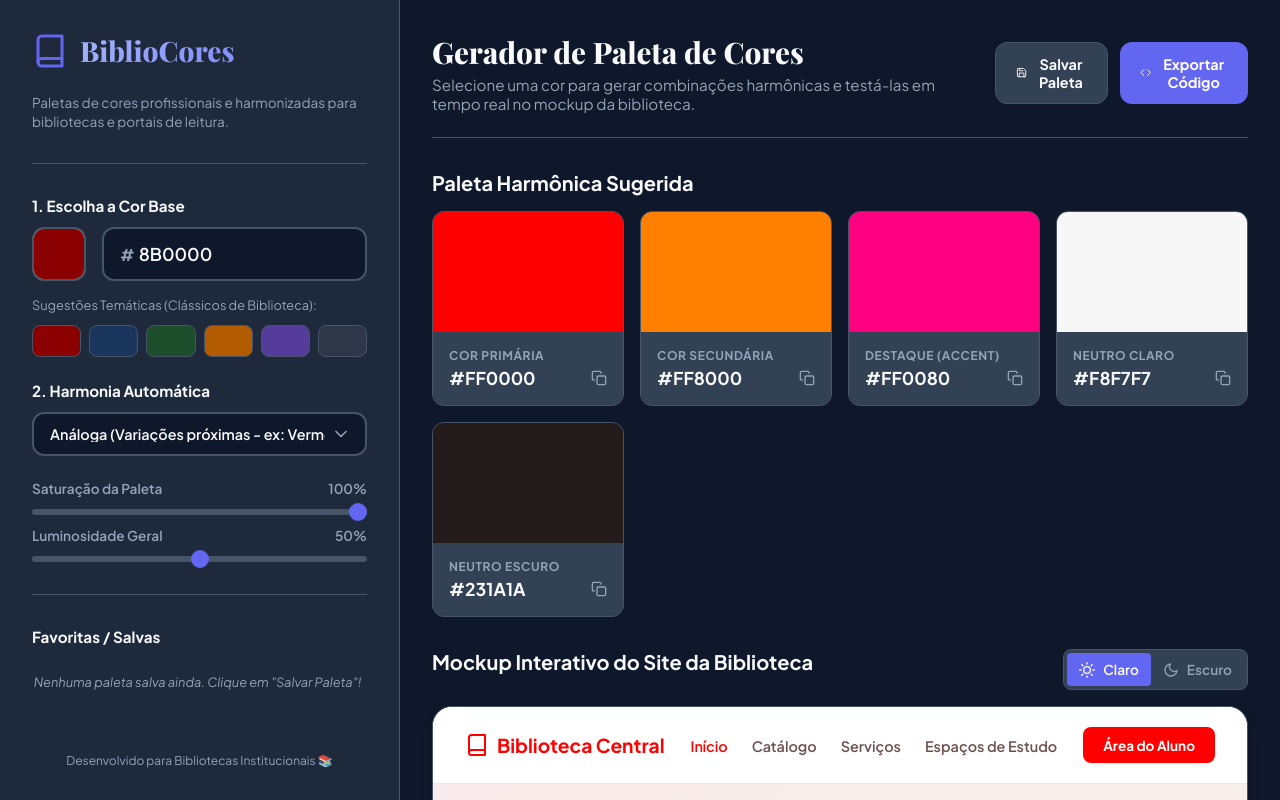
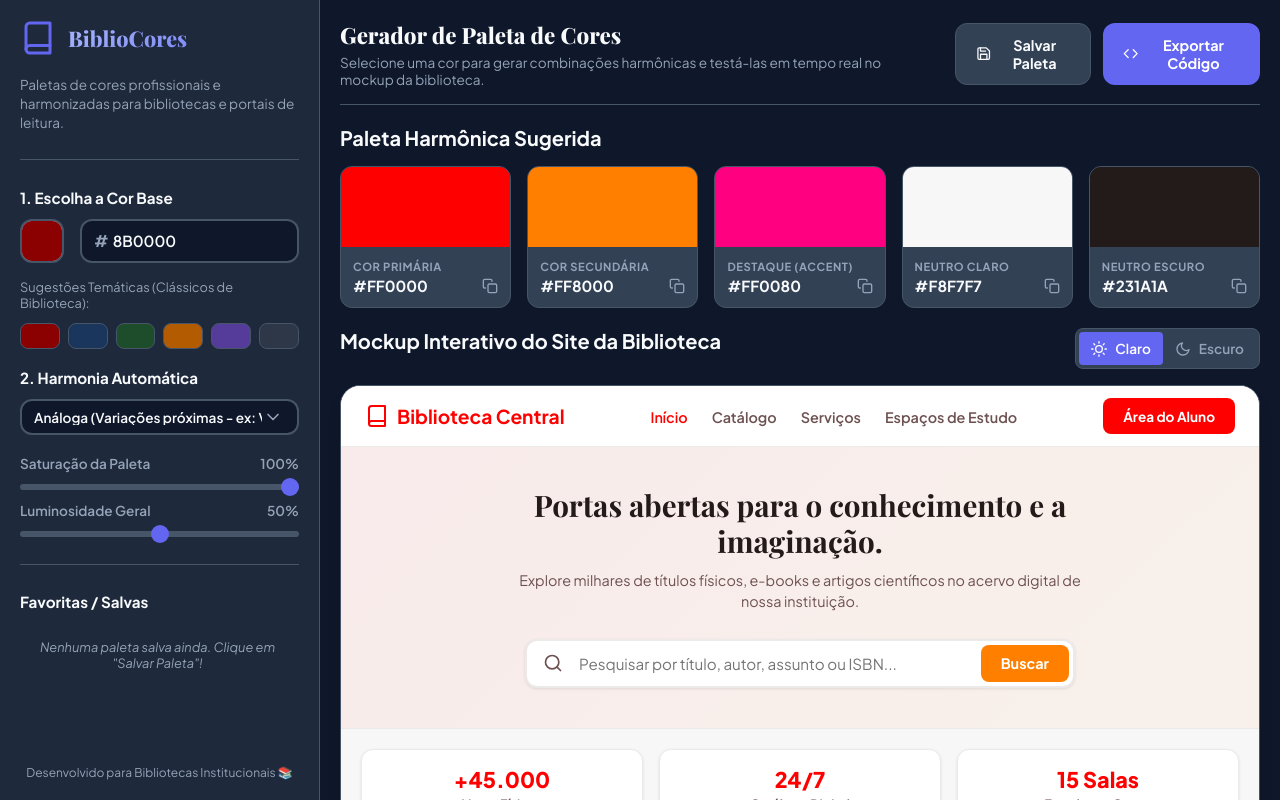
Before and after one commit to Henzogabriel954/gerar_paletas_de_cores, a website: page index.html in a window 1280 px wide. Drawn offline with nearby package versions, Linux system fonts and the light colour scheme; a web font is replaced by a local one.

Commit message:
style: reduzir tamanhos de fonte e espacamentos para interface mais compacta

```diff
--- a/style.css
+++ b/style.css
@@ -74,13 +74,13 @@ body {
 
 /* Sidebar de Controles */
 .sidebar {
-  width: 400px;
+  width: 320px;
   background-color: var(--bg-sidebar);
   border-right: 1px solid var(--border-color);
-  padding: 2rem;
+  padding: 1.25rem;
   display: flex;
   flex-direction: column;
-  gap: 1.5rem;
+  gap: 1.2rem;
   flex-shrink: 0;
   overflow-y: auto;
   max-height: 100vh;
@@ -99,7 +99,7 @@ body {
 }
 
 .brand h1 {
-  font-size: 1.75rem;
+  font-size: 1.35rem;
   font-weight: 800;
   font-family: 'Playfair Display', serif;
   background: linear-gradient(135deg, #a5b4fc, #818cf8);
@@ -149,8 +149,8 @@ body {
 
 .color-picker-input-container {
   position: relative;
-  width: 54px;
-  height: 54px;
+  width: 44px;
+  height: 44px;
   border-radius: var(--radius-md);
   overflow: hidden;
   border: 2px solid var(--border-color);
@@ -189,7 +189,7 @@ body {
   background-color: var(--input-bg);
   border: 2px solid var(--border-color);
   border-radius: var(--radius-md);
-  padding: 0 1rem;
+  padding: 0 0.75rem;
   flex: 1;
   transition: border-color var(--transition-fast);
 }
@@ -208,7 +208,7 @@ body {
   background: transparent;
   border: none;
   color: var(--text-primary);
-  font-size: 1.1rem;
+  font-size: 0.95rem;
   font-weight: 600;
   width: 100%;
   outline: none;
@@ -223,7 +223,7 @@ body {
 }
 
 .preset-btn {
-  height: 32px;
+  height: 26px;
   border-radius: var(--radius-sm);
   border: 1px solid var(--border-color);
   cursor: pointer;
@@ -246,9 +246,9 @@ body {
   background-color: var(--input-bg);
   border: 2px solid var(--border-color);
   border-radius: var(--radius-md);
-  padding: 0.75rem 2.5rem 0.75rem 1rem;
+  padding: 0.55rem 2.2rem 0.55rem 0.75rem;
   color: var(--text-primary);
-  font-size: 0.9rem;
+  font-size: 0.85rem;
   font-weight: 600;
   cursor: pointer;
   appearance: none;
@@ -388,12 +388,12 @@ body {
    ========================================================================== */
 .main-content {
   flex: 1;
-  padding: 2rem;
+  padding: 1.25rem;
   overflow-y: auto;
   max-height: 100vh;
   display: flex;
   flex-direction: column;
-  gap: 2rem;
+  gap: 1.25rem;
 }
 
 /* Header */
@@ -402,12 +402,12 @@ body {
   justify-content: space-between;
   align-items: center;
   border-bottom: 1px solid var(--border-color);
-  padding-bottom: 1.5rem;
-  gap: 1.5rem;
+  padding-bottom: 1rem;
+  gap: 1.25rem;
 }
 
 .header-info h2 {
-  font-size: 1.85rem;
+  font-size: 1.4rem;
   font-weight: 800;
   font-family: 'Playfair Display', serif;
   color: var(--text-primary);
@@ -415,7 +415,7 @@ body {
 
 .header-info p {
   color: var(--text-secondary);
-  font-size: 0.95rem;
+  font-size: 0.85rem;
   margin-top: 0.25rem;
 }
 
@@ -507,7 +507,7 @@ body {
 }
 
 .color-card-block {
-  height: 120px;
+  height: 80px;
   position: relative;
   cursor: pointer;
 }
@@ -535,14 +535,14 @@ body {
 }
 
 .color-card-info {
-  padding: 1rem;
+  padding: 0.75rem;
   display: flex;
   flex-direction: column;
-  gap: 0.25rem;
+  gap: 0.2rem;
 }
 
 .color-card-role {
-  font-size: 0.75rem;
+  font-size: 0.7rem;
   font-weight: 700;
   color: var(--text-secondary);
   text-transform: uppercase;
@@ -550,7 +550,7 @@ body {
 }
 
 .color-card-hex {
-  font-size: 1.1rem;
+  font-size: 0.95rem;
   font-weight: 700;
   color: var(--text-primary);
   display: flex;
@@ -637,7 +637,7 @@ body {
   display: flex;
   justify-content: space-between;
   align-items: center;
-  padding: 1.25rem 2rem;
+  padding: 0.75rem 1.5rem;
   background-color: var(--lib-bg-card);
   border-bottom: 1px solid var(--lib-border);
   transition: background-color var(--transition-normal), border-color var(--transition-normal);
@@ -696,7 +696,7 @@ body {
 
 /* Mockup Hero */
 .mockup-hero {
-  padding: 4rem 2rem;
+  padding: 2.5rem 1.5rem;
   background: linear-gradient(135deg, rgba(var(--lib-primary-rgb, 139, 0, 0), 0.05), rgba(var(--lib-secondary-rgb, 178, 91, 0), 0.05));
   border-bottom: 1px solid var(--lib-border);
   display: flex;
@@ -707,25 +707,25 @@ body {
 }
 
 .mockup-hero-content {
-  max-width: 700px;
+  max-width: 600px;
   display: flex;
   flex-direction: column;
   align-items: center;
-  gap: 1rem;
+  gap: 0.75rem;
 }
 
 .mockup-hero h1 {
   font-family: 'Playfair Display', serif;
-  font-size: 2.5rem;
+  font-size: 1.85rem;
   line-height: 1.2;
   color: var(--lib-text-base);
   transition: color var(--transition-normal);
 }
 
 .mockup-hero p {
-  font-size: 1.05rem;
+  font-size: 0.9rem;
   color: var(--lib-text-muted);
-  line-height: 1.5;
+  line-height: 1.4;
   transition: color var(--transition-normal);
 }
 
@@ -786,30 +786,30 @@ body {
 .mockup-stats {
   display: grid;
   grid-template-columns: repeat(3, 1fr);
-  padding: 2rem;
-  gap: 1.5rem;
+  padding: 1.25rem;
+  gap: 1rem;
 }
 
 .stat-card {
   background-color: var(--lib-bg-card);
   border: 1px solid var(--lib-border);
   border-radius: var(--radius-md);
-  padding: 1.5rem;
+  padding: 1rem;
   text-align: center;
   box-shadow: var(--shadow-sm);
   transition: background-color var(--transition-normal), border-color var(--transition-normal);
 }
 
 .stat-card h3 {
-  font-size: 1.8rem;
+  font-size: 1.35rem;
   color: var(--lib-primary);
   font-weight: 800;
-  margin-bottom: 0.25rem;
+  margin-bottom: 0.2rem;
   transition: color var(--transition-normal);
 }
 
 .stat-card p {
-  font-size: 0.9rem;
+  font-size: 0.8rem;
   color: var(--lib-text-muted);
   font-weight: 600;
   transition: color var(--transition-normal);
@@ -817,15 +817,15 @@ body {
 
 /* Mockup Books Section */
 .mockup-books {
-  padding: 2rem;
+  padding: 1.25rem;
   display: flex;
   flex-direction: column;
-  gap: 1.5rem;
+  gap: 1rem;
 }
 
 .mockup-books h2 {
   font-family: 'Playfair Display', serif;
-  font-size: 1.75rem;
+  font-size: 1.35rem;
   color: var(--lib-text-base);
   transition: color var(--transition-normal);
 }
@@ -833,7 +833,7 @@ body {
 .books-grid {
   display: grid;
   grid-template-columns: repeat(3, 1fr);
-  gap: 1.5rem;
+  gap: 1rem;
 }
 
 .book-card {
@@ -848,16 +848,16 @@ body {
 }
 
 .book-cover {
-  height: 200px;
+  height: 140px;
   display: flex;
   align-items: center;
   justify-content: center;
-  padding: 1rem;
+  padding: 0.75rem;
   text-align: center;
   color: #fff;
   font-family: 'Playfair Display', serif;
   font-weight: 700;
-  font-size: 1.1rem;
+  font-size: 0.85rem;
   box-shadow: inset 0 0 40px rgba(0,0,0,0.3);
   transition: background var(--transition-normal);
 }
@@ -875,21 +875,21 @@ body {
 }
 
 .book-details {
-  padding: 1rem;
+  padding: 0.75rem;
   display: flex;
   flex-direction: column;
-  gap: 0.25rem;
+  gap: 0.2rem;
 }
 
 .book-details h4 {
-  font-size: 0.95rem;
+  font-size: 0.85rem;
   font-weight: 700;
   color: var(--lib-text-base);
   transition: color var(--transition-normal);
 }
 
 .book-details p {
-  font-size: 0.85rem;
+  font-size: 0.75rem;
   color: var(--lib-text-muted);
   transition: color var(--transition-normal);
 }
@@ -897,13 +897,13 @@ body {
 .book-badge {
   display: inline-block;
   align-self: flex-start;
-  font-size: 0.75rem;
+  font-size: 0.7rem;
   font-weight: 700;
-  padding: 0.25rem 0.5rem;
+  padding: 0.2rem 0.4rem;
   border-radius: 4px;
   background-color: rgba(16, 185, 129, 0.1);
   color: #10b981;
-  margin-top: 0.5rem;
+  margin-top: 0.35rem;
 }
 
 .book-badge.reserved {
@@ -913,14 +913,14 @@ body {
 
 /* Mockup Footer */
 .mockup-footer {
-  padding: 2rem;
+  padding: 1.25rem;
   background-color: var(--lib-bg-card);
   border-top: 1px solid var(--lib-border);
   text-align: center;
   display: flex;
   flex-direction: column;
-  gap: 0.5rem;
-  font-size: 0.8rem;
+  gap: 0.4rem;
+  font-size: 0.75rem;
   color: var(--lib-text-muted);
   transition: background-color var(--transition-normal), border-color var(--transition-normal), color var(--transition-normal);
 }
```
